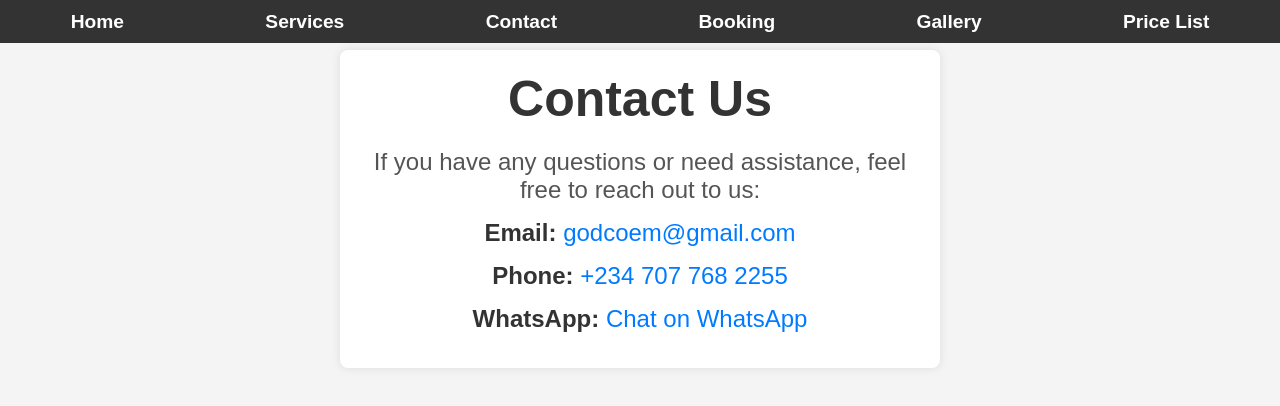
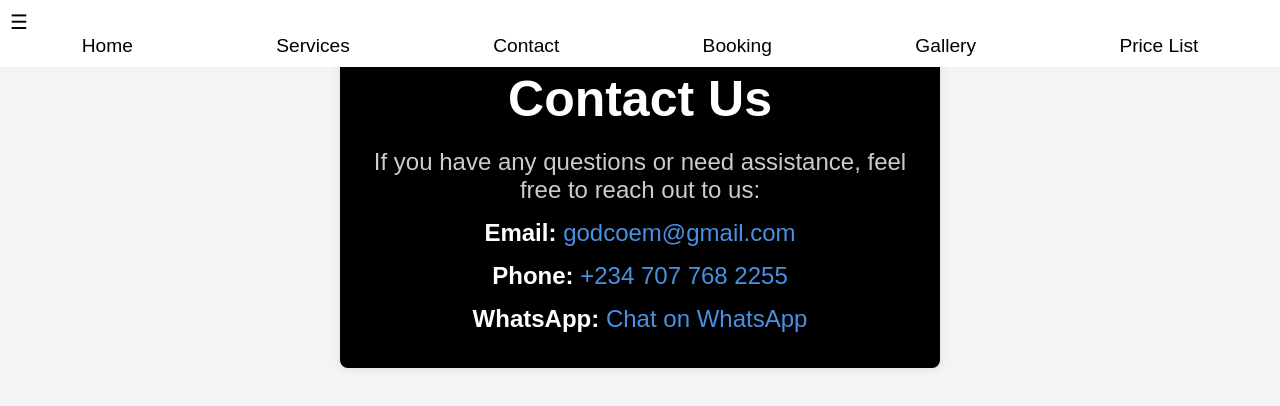
Before and after one commit to mrjoetwm/Chestan-Studios, a plain HTML site: page contact.html in a window 1280 px wide. Drawn offline with Linux system fonts and the light colour scheme.

Commit message:
Update contact.html

```diff
--- a/contact.html
+++ b/contact.html
@@ -6,46 +6,12 @@
   <title>Barber Shop - Contact</title>
   <link rel="stylesheet" href="styles.css">
   <style>
-    /* Additional CSS for Contact Page */
-    body {
-      font-family: Arial, sans-serif;
-      background-color: #f4f4f4;
-      margin: 0;
-      padding: 0;
-    }
-
-    nav {
-      background-color: #333;
-      padding: 10px 0;
-      text-align: center;
-    }
-
-    nav ul {
-      list-style: none;
-      padding: 0;
-      margin: 0;
-    }
-
-    nav ul li {
-      display: inline;
-      margin: 0 15px;
-    }
-
-    nav ul li a {
-      color: white;
-      text-decoration: none;
-      font-weight: bold;
-    }
-
-    nav ul li a:hover {
-      color: #ffcc00;
-    }
-
+    /* Contact Page Specific Styles */
     .contact-info {
       max-width: 600px;
       margin: 50px auto;
       padding: 20px;
-      background-color: white;
+      background-color: rgb(0, 0, 0);
       border-radius: 8px;
       box-shadow: 0 0 10px rgba(0, 0, 0, 0.1);
       text-align: center;
@@ -54,34 +20,35 @@
     .contact-info h1 {
       font-size: 2.5em;
       margin-bottom: 20px;
-      color: #333;
+      color: #ffffff; /* Changed to white for better contrast */
     }
 
     .contact-info p {
       font-size: 1.2em;
       margin: 15px 0;
-      color: #555;
+      color: #cccccc; /* Light gray for better readability */
     }
 
     .contact-info a {
-      color: #007bff;
+      color: #4a90e2; /* Brighter blue for better visibility */
       text-decoration: none;
+      transition: color 0.3s ease;
     }
 
     .contact-info a:hover {
+      color: #7ab7ff;
       text-decoration: underline;
     }
 
     .contact-info strong {
-      color: #333;
+      color: #ffffff;
     }
   </style>
 </head>
 <body>
-
-  <!-- Navigation Bar -->
   <nav>
-    <ul>
+    <div class="menu-icon" id="menuIcon">☰</div>
+    <ul class="nav-links" id="navLinks">
       <li><a href="index.html">Home</a></li>
       <li><a href="services.html">Services</a></li>
       <li><a href="contact.html">Contact</a></li>
@@ -95,15 +62,12 @@
   <div class="contact-info">
     <h1>Contact Us</h1>
     <p>If you have any questions or need assistance, feel free to reach out to us:</p>
-
-    <!-- Email -->
     <p><strong>Email:</strong> <a href="mailto:godcoem@gmail.com">godcoem@gmail.com</a></p>
-
-    <!-- Phone Number -->
     <p><strong>Phone:</strong> <a href="tel:+2347077682255">+234 707 768 2255</a></p>
-
-    <!-- WhatsApp -->
     <p><strong>WhatsApp:</strong> <a href="https://wa.me/2347077682255" target="_blank">Chat on WhatsApp</a></p>
   </div>
+
+  <!-- Add this at the end of body -->
+  <script src="script.js"></script>
 </body>
 </html>
```
